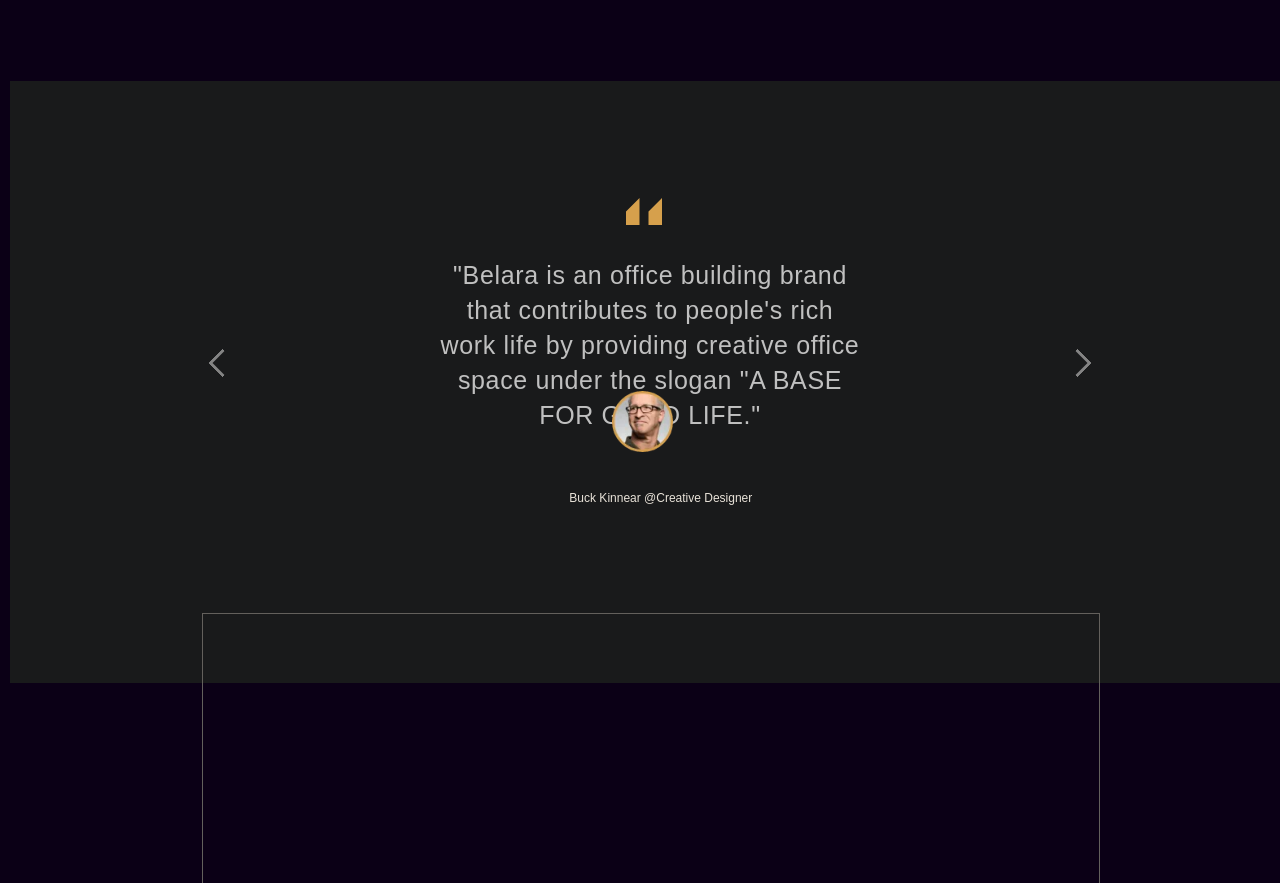
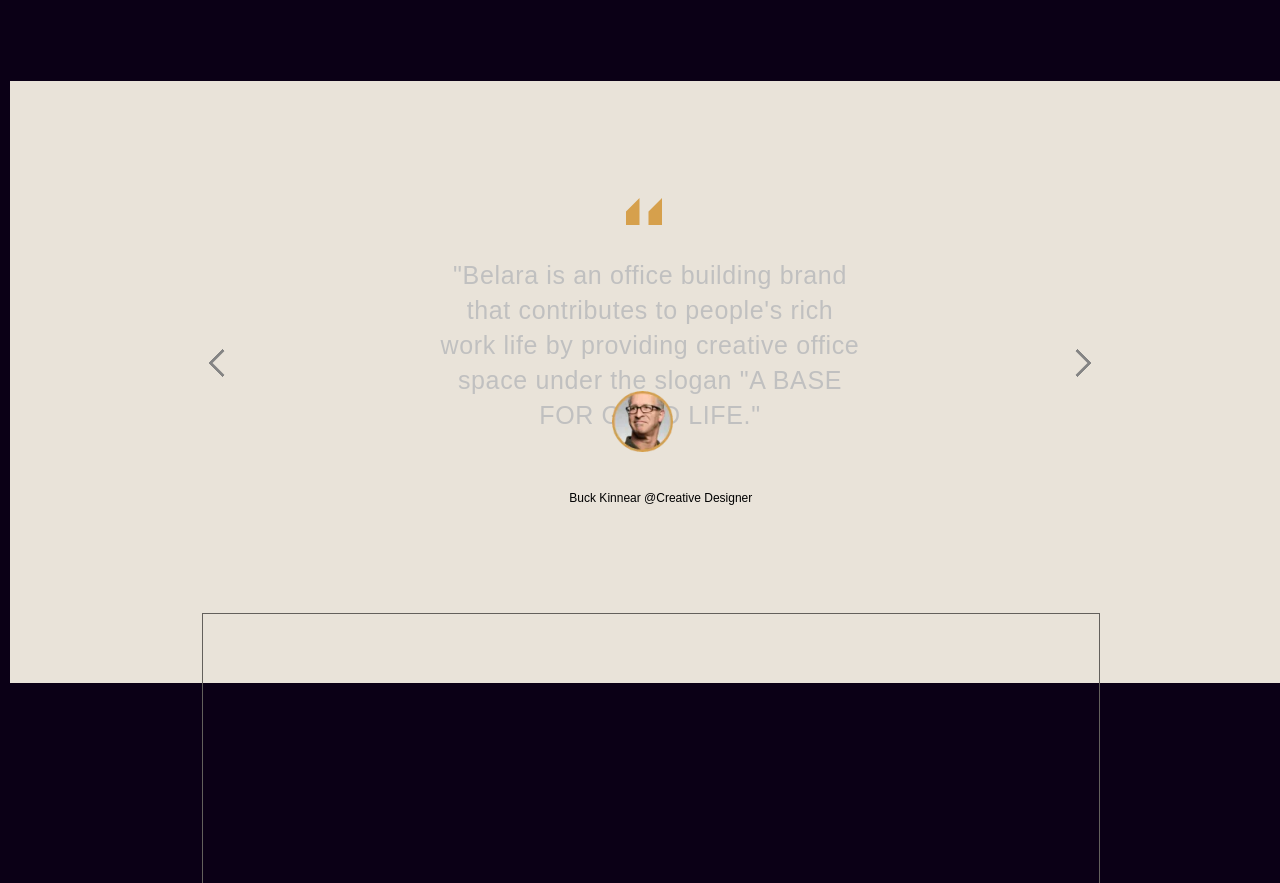
Before and after one commit to Gustavoufjfjv1/Belara-reproducao, a plain HTML site: page index.html in a window 1280 px wide. Shown: the part 4340-5223 px from the top of the page. Drawn offline with Linux system fonts and the light colour scheme.

Commit message:
Update style.css

```diff
--- a/style.css
+++ b/style.css
@@ -626,11 +626,10 @@ li {
     width: 100%;
     position: absolute;
     top: 4421px;
-    background-color: #191a1b;
+    background-color: #E9E3D9;
     padding-top: 117px;
     padding-bottom: 250px;
     font-family: "Questrial", sans-serif;
-    color: #E9E3D9;
 }
 
 #aspas svg {
```
